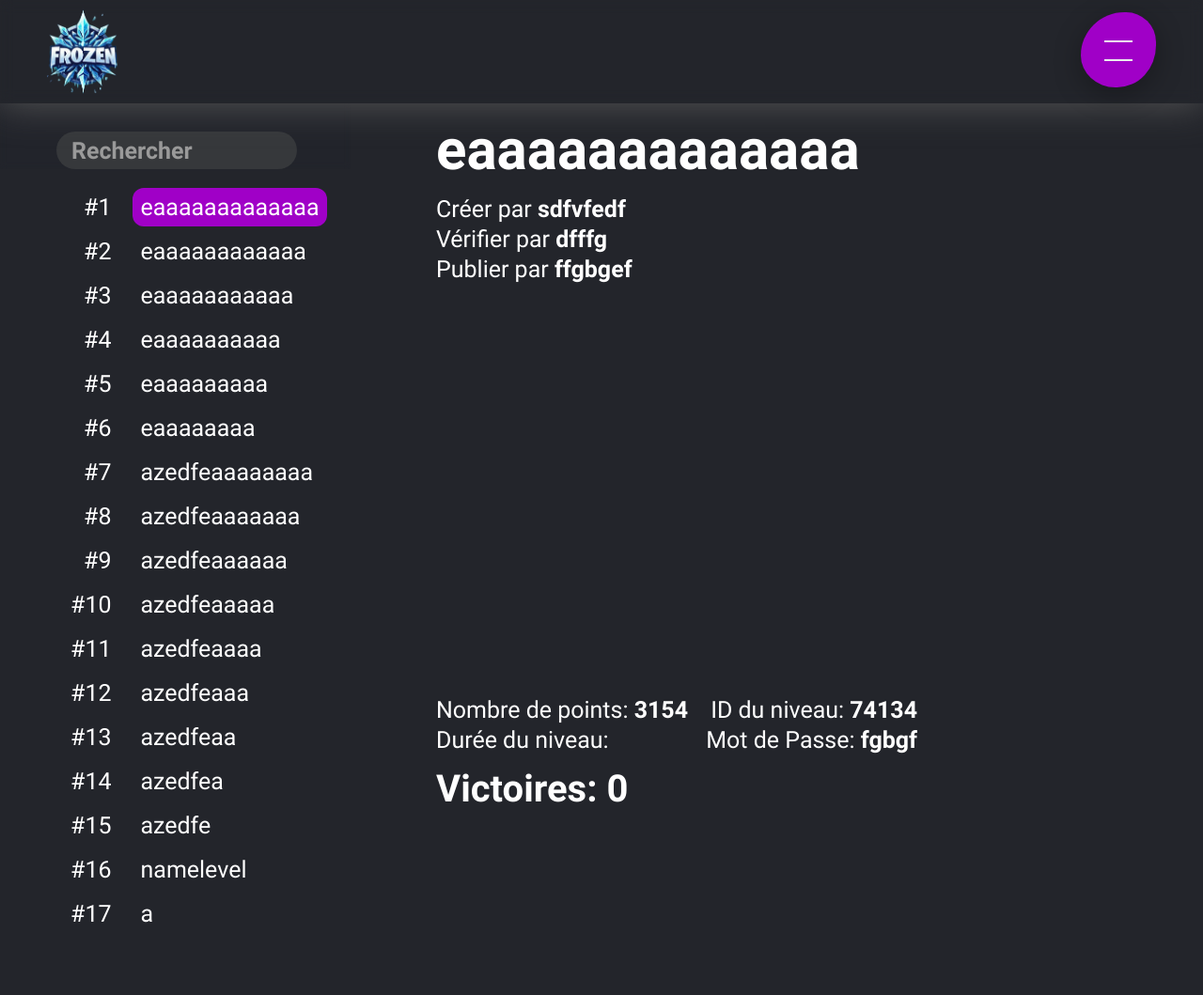
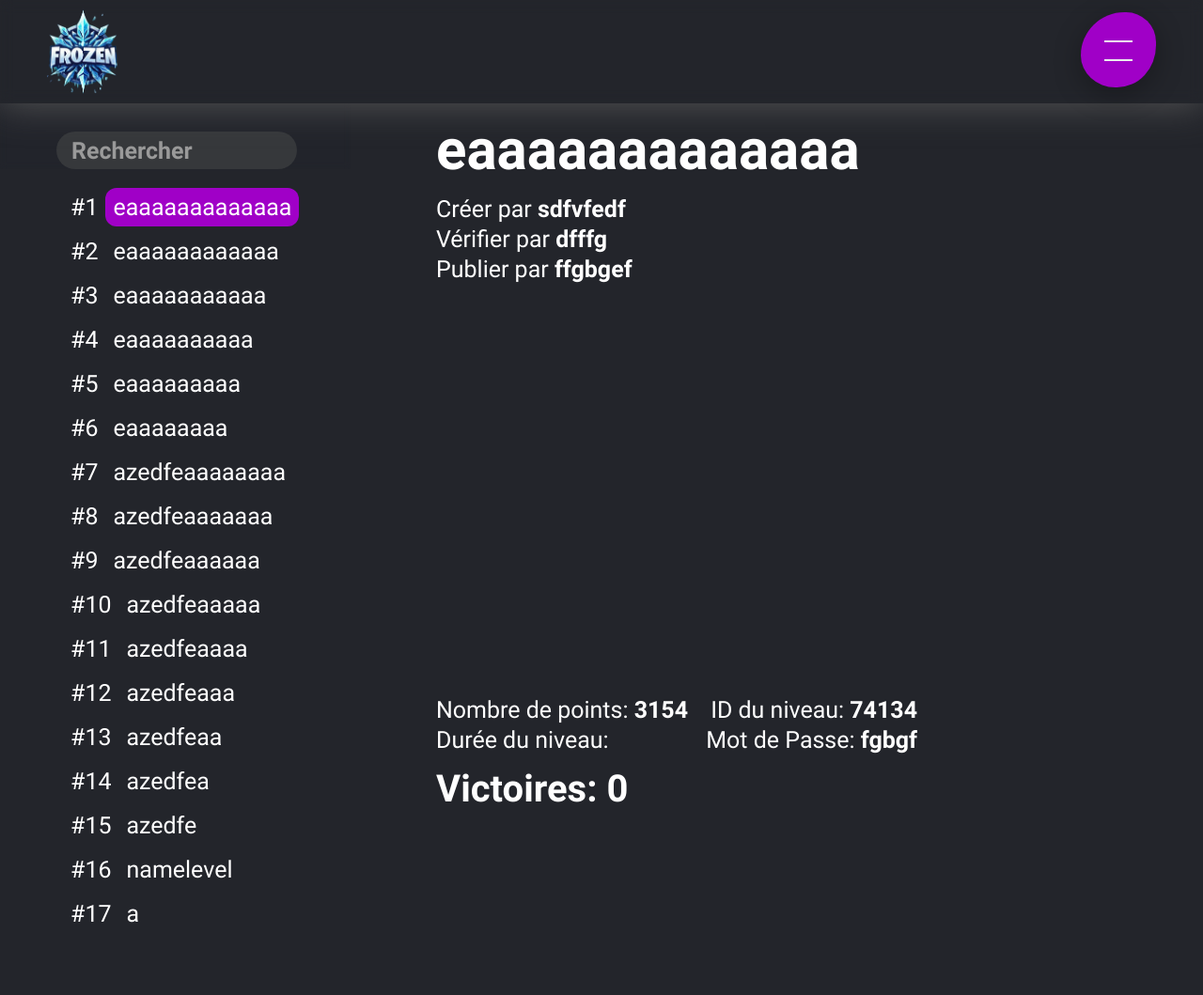
Before and after one commit to TimeoBlondeleauDubois/Frozen-Liste, a Flask app: page /liste/1 in a window 1280 px wide. Shown: the whole page at 94% size. Run offline with Flask 3, Linux system fonts and the light colour scheme; data comes from the database, SQL or seed files in the repository; style sheets or scripts are compiled from the project's sources.

Commit message:
chore: Update level.html template to display level rankings and links
- Removed the unused levelsList ul element
- Moved the classement_nom_du_niveau div inside the li element
- Added a loop index to display the ranking number
- Updated the onclick event to redirect to the correct level page

Closes #123

```diff
--- a/templates/level.html
+++ b/templates/level.html
@@ -14,22 +14,16 @@
                 </div>
             </div>
             <div class="home-left-container">
-                <ul class="levelsList" id="levelsList">
-                    {% for classementniveaux in classementniveaux %}
-                        <div class="classement_nom_du_niveau">
-                            <p class="classement_nom_du_niveau_classement">#{{ loop.index }}</p>
-                        </div>
-                    {% endfor %}
-                </ul>
                 <ul id="levelsList">
                     {% for classementniveaux in classementniveaux %}
-                        <div class="classement_nom_du_niveau">
-                            <li class="lien-vers-niveau" onclick="location.href='/liste/{{ classementniveaux[3] }}'">
+                        <li class="classement_nom_du_niveau">
+                            <p class="classement_nom_du_niveau_classement">#{{ loop.index }}</p>
+                            <div class="lien-vers-niveau" onclick="location.href='/liste/{{ classementniveaux[3] }}'">
                                 <p class="classement_nom_du_niveau_nom_du_niveau {% if classementniveaux[3] == niveau[4] %} selected-level{% endif %}">
                                     {{ classementniveaux[1] }}
                                 </p>
-                            </li>
-                        </div>
+                            </div>
+                        </li>
                     {% endfor %}
                 </ul>
             </div>
```
